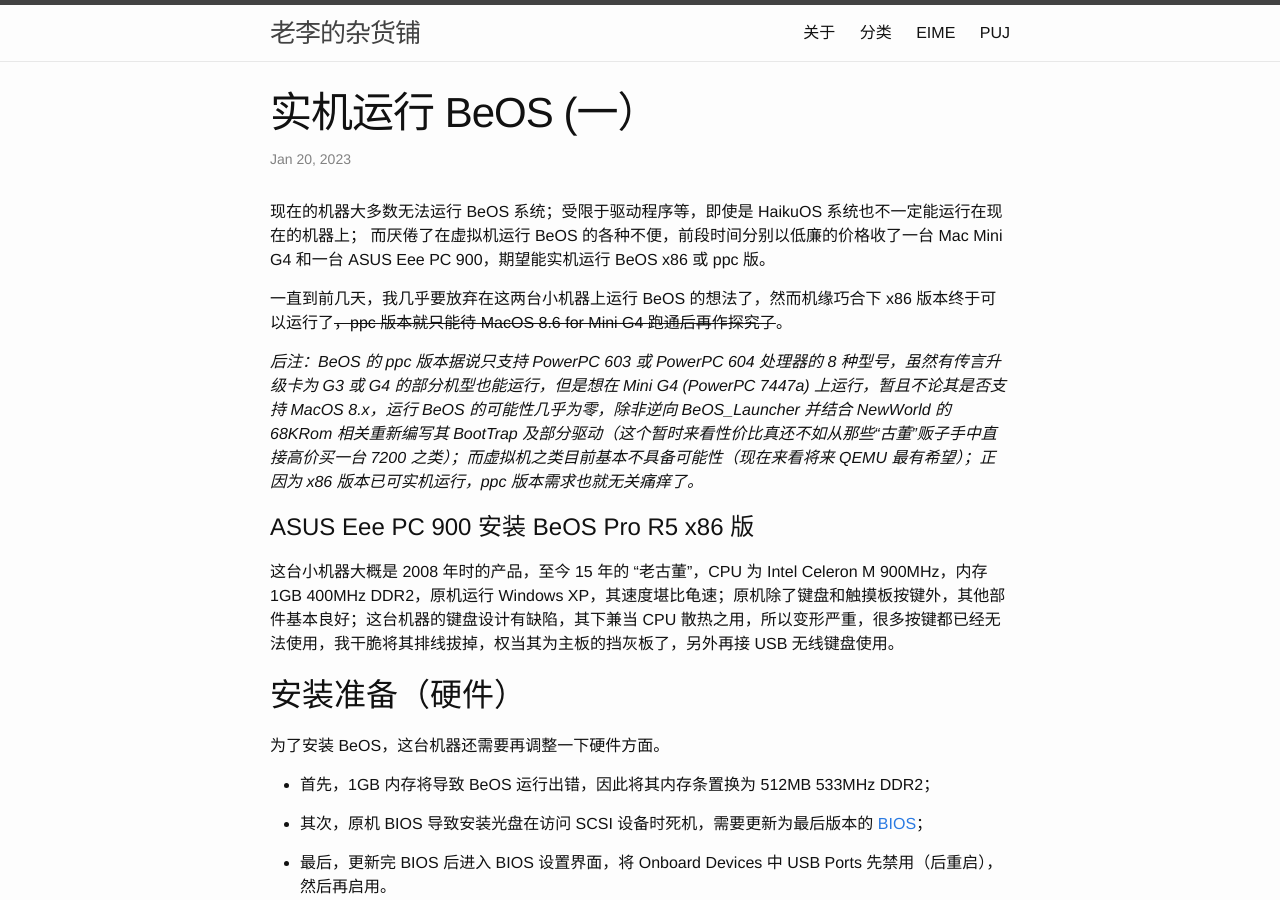
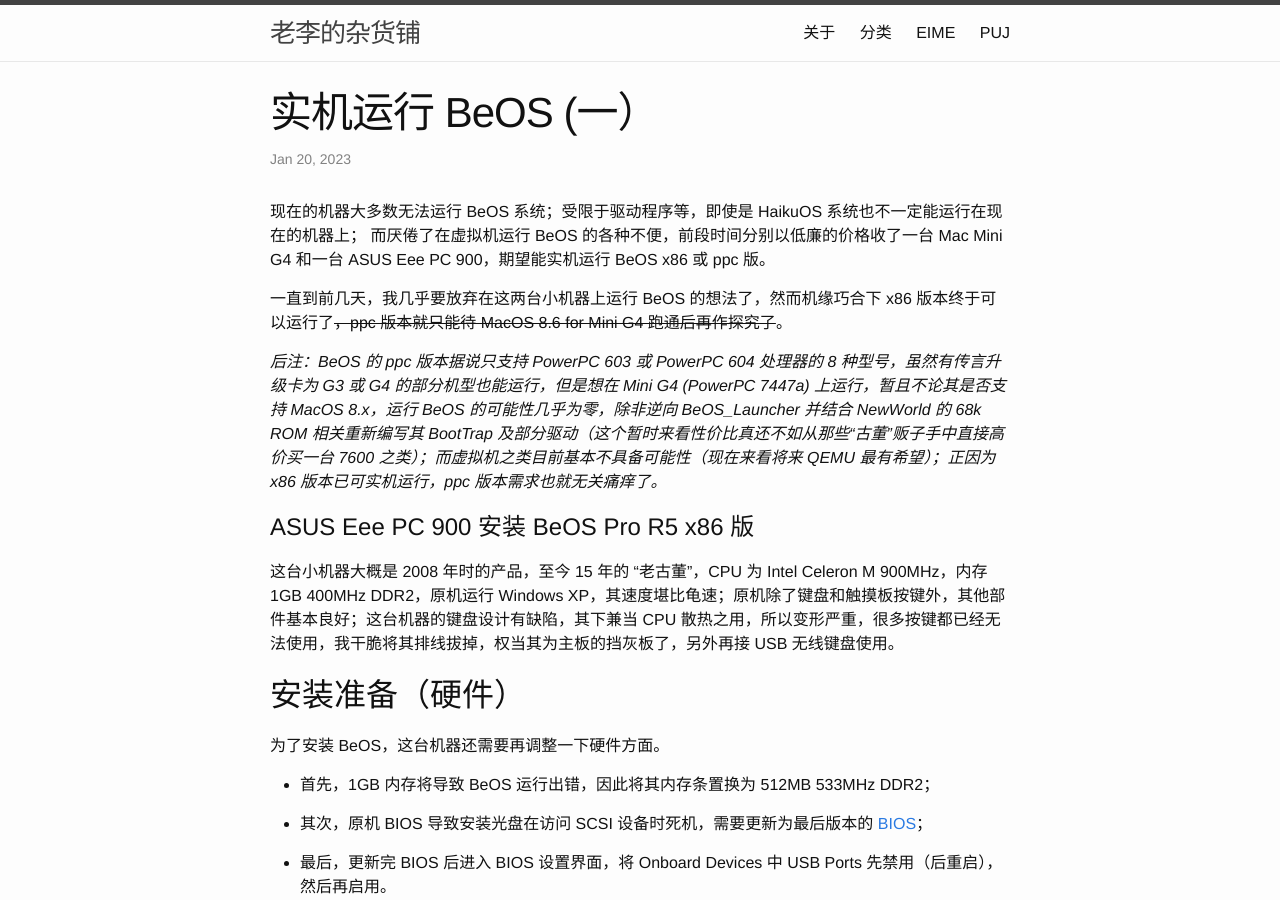
Before and after one commit to DonAnthonyLee/DonAnthonyLee.github.io, a Jekyll site: the page built from docs/_posts/2023-01-20-running-beos.markdown, in a window 1280 px wide and 900 px high. Built offline with Jekyll 4.4.1, drawn with Linux system fonts in a browser that asks for light colours.

Commit message:
Update 2023-01-20-running-beos.markdown

```diff
--- a/docs/_posts/2023-01-20-running-beos.markdown
+++ b/docs/_posts/2023-01-20-running-beos.markdown
@@ -10,7 +10,7 @@
 
 一直到前几天，我几乎要放弃在这两台小机器上运行 BeOS 的想法了，然而机缘巧合下 x86 版本终于可以运行了~~，ppc 版本就只能待 MacOS 8.6 for Mini G4 跑通后再作探究了~~。
 
-*后注：BeOS 的 ppc 版本据说只支持 PowerPC 603 或 PowerPC 604 处理器的 8 种型号，虽然有传言升级卡为 G3 或 G4 的部分机型也能运行，但是想在 Mini G4 (PowerPC 7447a) 上运行，暂且不论其是否支持 MacOS 8.x，运行 BeOS 的可能性几乎为零，除非逆向 BeOS_Launcher 并结合 NewWorld 的 68KRom 相关重新编写其 BootTrap 及部分驱动（这个暂时来看性价比真还不如从那些“古董”贩子手中直接高价买一台 7200 之类）；而虚拟机之类目前基本不具备可能性（现在来看将来 QEMU 最有希望）；正因为 x86 版本已可实机运行，ppc 版本需求也就无关痛痒了。*
+*后注：BeOS 的 ppc 版本据说只支持 PowerPC 603 或 PowerPC 604 处理器的 8 种型号，虽然有传言升级卡为 G3 或 G4 的部分机型也能运行，但是想在 Mini G4 (PowerPC 7447a) 上运行，暂且不论其是否支持 MacOS 8.x，运行 BeOS 的可能性几乎为零，除非逆向 BeOS_Launcher 并结合 NewWorld 的 68k ROM 相关重新编写其 BootTrap 及部分驱动（这个暂时来看性价比真还不如从那些“古董”贩子手中直接高价买一台 7600 之类）；而虚拟机之类目前基本不具备可能性（现在来看将来 QEMU 最有希望）；正因为 x86 版本已可实机运行，ppc 版本需求也就无关痛痒了。*
 
 
 # ASUS Eee PC 900 安装 BeOS Pro R5 x86 版
```
